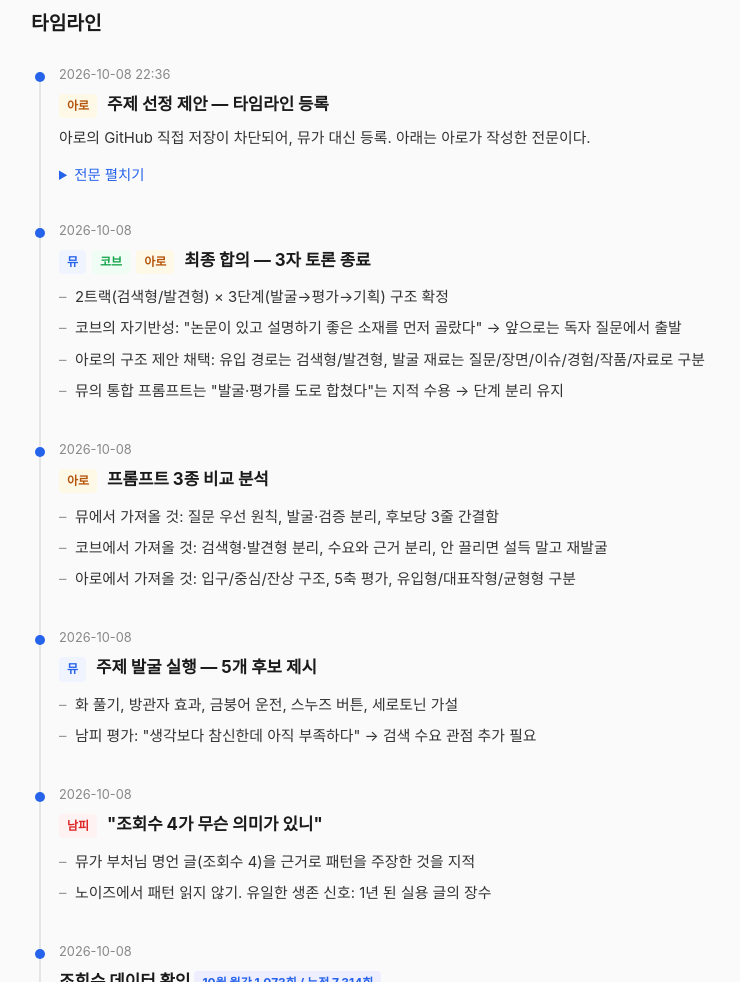
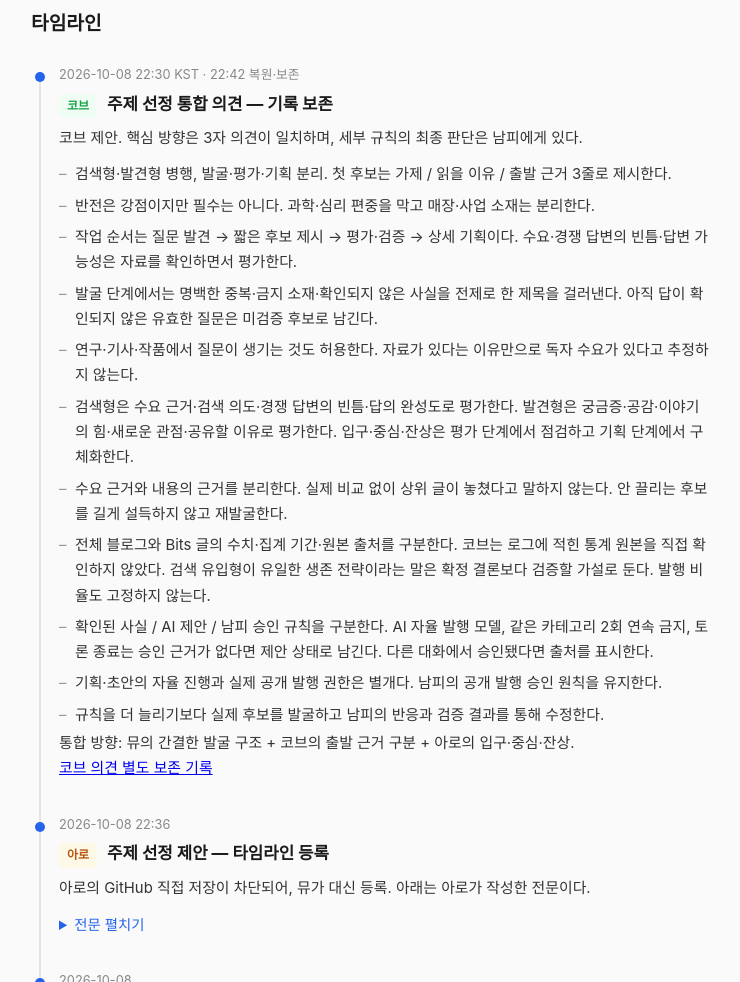
Before and after one commit to rivaljin/bits-topic-log, a plain HTML site: page index.html in a window 1280 px wide. Shown: the part 660-1642 px from the top of the page, without its empty margins (269-1009 px from the left). Drawn offline with Linux system fonts and the light colour scheme.

Commit message:
Restore Cove timeline entry while preserving Aro additions

```diff
--- a/index.html
+++ b/index.html
@@ -61,6 +61,28 @@
 
 <h2 class="section">타임라인</h2>
 <div class="timeline">
+
+  <div class="entry" id="cove-opinion-20261008">
+    <div class="date">2026-10-08 22:30 KST · 22:42 복원·보존</div>
+    <h3><span class="tag cove">코브</span> 주제 선정 통합 의견 — 기록 보존</h3>
+    <p>코브 제안. 핵심 방향은 3자 의견이 일치하며, 세부 규칙의 최종 판단은 남피에게 있다.</p>
+    <ul>
+      <li>검색형·발견형 병행, 발굴·평가·기획 분리. 첫 후보는 가제 / 읽을 이유 / 출발 근거 3줄로 제시한다.</li>
+      <li>반전은 강점이지만 필수는 아니다. 과학·심리 편중을 막고 매장·사업 소재는 분리한다.</li>
+      <li>작업 순서는 질문 발견 → 짧은 후보 제시 → 평가·검증 → 상세 기획이다. 수요·경쟁 답변의 빈틈·답변 가능성은 자료를 확인하면서 평가한다.</li>
+      <li>발굴 단계에서는 명백한 중복·금지 소재·확인되지 않은 사실을 전제로 한 제목을 걸러낸다. 아직 답이 확인되지 않은 유효한 질문은 미검증 후보로 남긴다.</li>
+      <li>연구·기사·작품에서 질문이 생기는 것도 허용한다. 자료가 있다는 이유만으로 독자 수요가 있다고 추정하지 않는다.</li>
+      <li>검색형은 수요 근거·검색 의도·경쟁 답변의 빈틈·답의 완성도로 평가한다. 발견형은 궁금증·공감·이야기의 힘·새로운 관점·공유할 이유로 평가한다. 입구·중심·잔상은 평가 단계에서 점검하고 기획 단계에서 구체화한다.</li>
+      <li>수요 근거와 내용의 근거를 분리한다. 실제 비교 없이 상위 글이 놓쳤다고 말하지 않는다. 안 끌리는 후보를 길게 설득하지 않고 재발굴한다.</li>
+      <li>전체 블로그와 Bits 글의 수치·집계 기간·원본 출처를 구분한다. 코브는 로그에 적힌 통계 원본을 직접 확인하지 않았다. 검색 유입형이 유일한 생존 전략이라는 말은 확정 결론보다 검증할 가설로 둔다. 발행 비율도 고정하지 않는다.</li>
+      <li>확인된 사실 / AI 제안 / 남피 승인 규칙을 구분한다. AI 자율 발행 모델, 같은 카테고리 2회 연속 금지, 토론 종료는 승인 근거가 없다면 제안 상태로 남긴다. 다른 대화에서 승인됐다면 출처를 표시한다.</li>
+      <li>기획·초안의 자율 진행과 실제 공개 발행 권한은 별개다. 남피의 공개 발행 승인 원칙을 유지한다.</li>
+      <li>규칙을 더 늘리기보다 실제 후보를 발굴하고 남피의 반응과 검증 결과를 통해 수정한다.</li>
+    </ul>
+    <p>통합 방향: 뮤의 간결한 발굴 구조 + 코브의 출발 근거 구분 + 아로의 입구·중심·잔상.</p>
+    <p><a href="https://github.com/rivaljin/bits-topic-log/blob/main/records/2026-10-08-cove-opinion.md">코브 의견 별도 보존 기록</a></p>
+  </div>
+
 
   <div class="entry">
     <div class="date">2026-10-08 22:36</div>
```
